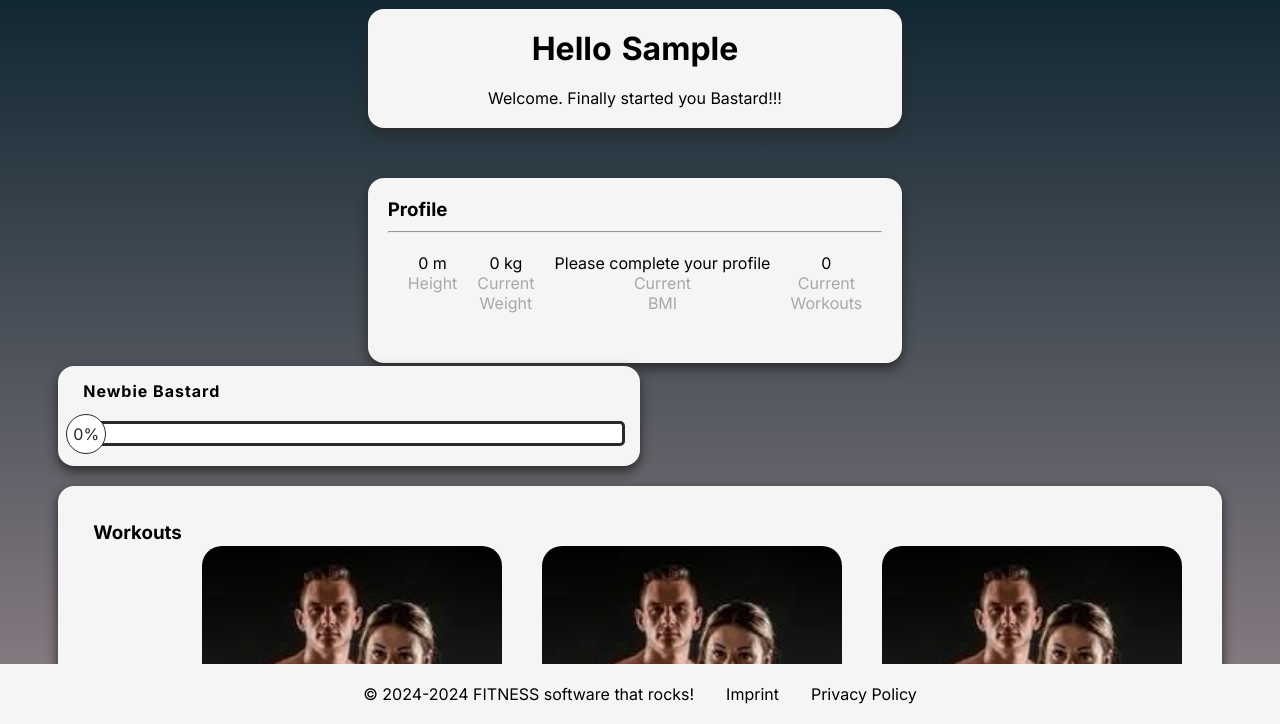
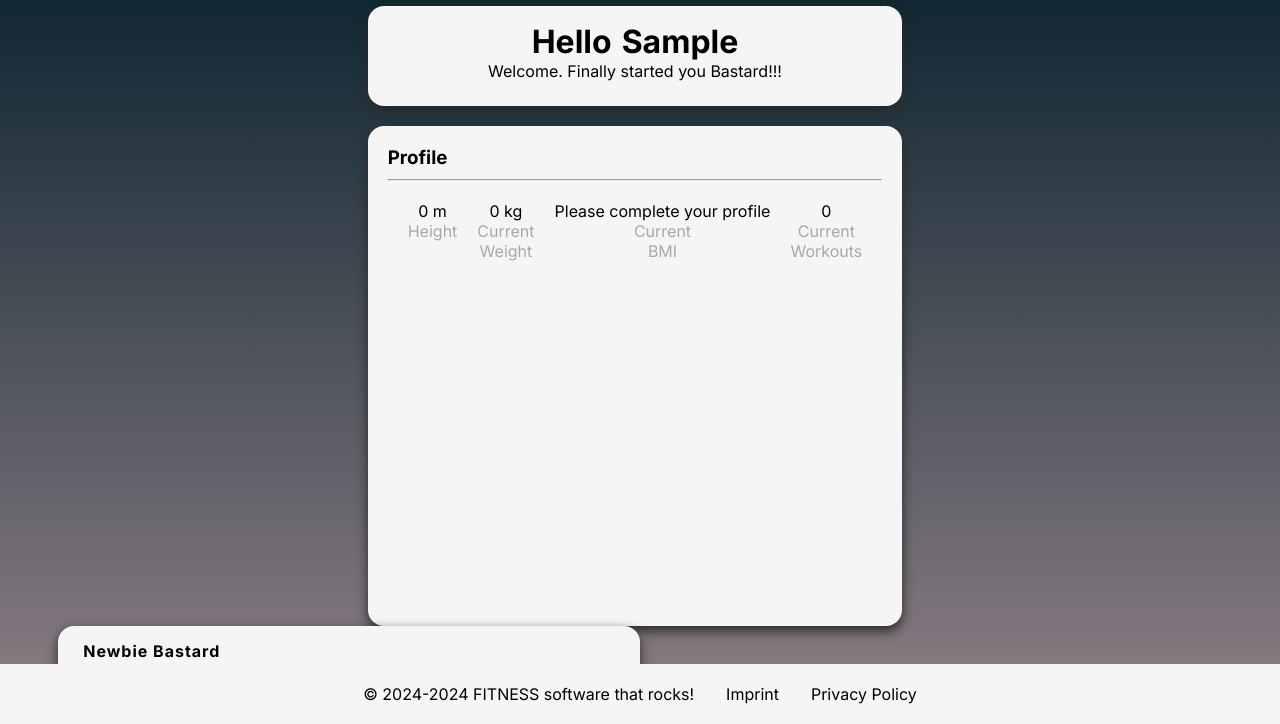
Before and after one commit to wirrexx/fit_jerk, a Django app: page /profile/ in a window 1280 px wide. Shown: the part 76-800 px from the top of the page. Run offline with Django 5.2, Linux system fonts and the light colour scheme; the visitor is signed in with stand-in values (Sample User, id 1); data comes from the database, SQL or seed files in the repository; data that the repository does not hold is empty; parts of the project's set-up code (start-up, migrations or seed data) failed here and were passed over.

Commit message:
updated styles.css

```diff
--- a/fj/fitness_jerk/static/css/styles.css
+++ b/fj/fitness_jerk/static/css/styles.css
@@ -215,7 +215,6 @@ footer {
     z-index: 0;
     margin-top: 80px;
     flex-wrap: wrap;
-    align-content: flex-start;
     color: black;
     margin-left: auto;
     margin-right: auto;
@@ -233,7 +232,6 @@ footer {
     flex-wrap: nowrap;
     width: fit-content;
     border-color: #cccccc00;
-    border-style: solid;
     border-radius: 10px;
     margin-right: 10px;
     align-items: center;
@@ -273,6 +271,7 @@ footer {
     border-radius: 16px;
     padding: 20px;
     box-shadow: 0px 5px 12px #292929;
+    height: 500px;
 }
 
 .profile_pic img {
@@ -299,14 +298,15 @@ footer {
 .post {
     width: 100%;
     padding: 50px;
-    margin-bottom: 50px;
     background-color: whitesmoke;
     border-radius: 16px;
     padding: 20px;
     box-shadow: 0px 5px 12px #292929;
-    height: fit-content;
+    height: 100px;
     align-content: center;
     text-align: center;
+    margin-bottom: 20px;
+    line-height: 15px;
 }
 
 input[type="submit"] {
@@ -1221,5 +1221,13 @@ label[for="id_image"] {
 
 }
 
+/*--profile media querries--*/
+@media (max-width: 430px) {
+    .row {
+        box-sizing: none;
+    }
+
+
+}
 
 /*-------------------Exercise---------*/
```
